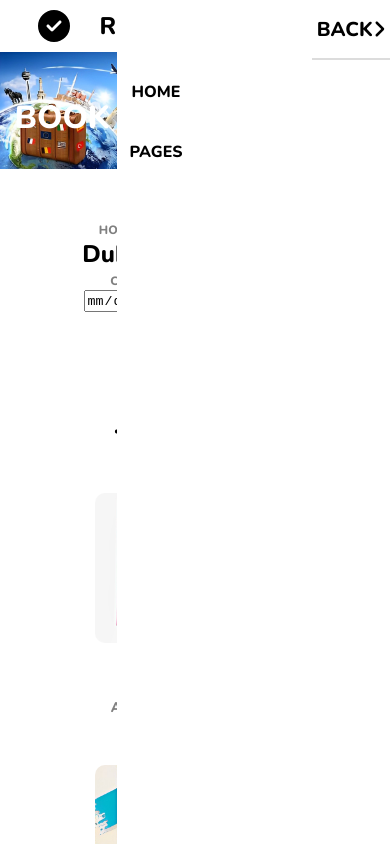
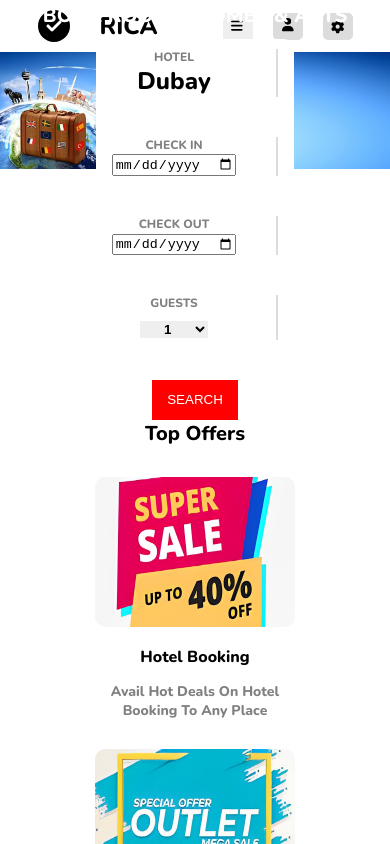
Before and after one commit to Mike2020x/frontend-top-v29-hoteles, a React (Vite) app: page / in a window 390 px wide. Shown: the top 844 px of the page. Built offline with nearby package versions, Linux system fonts and the light colour scheme.

Commit message:
fix: menu mobile it's ready and add some improvements

```diff
--- a/src/components/Titulos/Titulos.jsx
+++ b/src/components/Titulos/Titulos.jsx
@@ -7,19 +7,23 @@ function Titulos() {
       <div className='contenedor__titulos'>
         <h1>BOOK ROOMS, HOMES & APTS</h1>
         <div className='contenedor__titulos--busqueda'>
-                    <div>
+          <div className='contenedor__titulos--box'>
+            <div className='contenedor__titulos--mobileBox'>
+              <div className='contenedor__titulos--border'>
                 <h4>HOTEL</h4>
                 <h2>Dubay</h2>
               </div>
-                    <div>
+              <div className='contenedor__titulos--border'>
                 <h4>CHECK IN</h4>
                 <input type="date" id="checkOut" className="search-for--input" />
               </div>
-                    <div>
+            </div>
+            <div className='contenedor__titulos--mobileBox'>
+              <div className='contenedor__titulos--border'>
                 <h4>CHECK OUT</h4>
                 <input type="date" id="checkIn" className="search-for--input" />
               </div>
-                    <div>
+              <div className='contenedor__titulos--border'>
                 <h4>GUESTS</h4>
                 <select className='cantidad'>
                   <option value="1">1</option>
@@ -27,8 +31,10 @@ function Titulos() {
                   <option value="3">3</option>
                 </select>
               </div>
-                    <div>
+            </div>
+            <div className='contenedor__titulos--box'>
               <button>SEARCH</button>
+            </div>
           </div>
         </div>
       </div>
--- a/src/components/Titulos/Titulos.scss
+++ b/src/components/Titulos/Titulos.scss
@@ -55,4 +55,64 @@
       background-color: red;
     }
   }
+
+  &--box {
+    display: flex;
+    align-items: center;
+    gap: 40px;
   }
+
+  &--mobileBox {
+    display: flex;
+    justify-content: space-around;
+    flex-wrap: wrap;
+    gap: 40px;
+  }
+
+  @media screen and (max-width: 870px) {
+    &--box {
+      display: flex;
+      justify-content: center;
+      flex-wrap: wrap;
+    }
+  }
+
+  @media screen and (max-width: 1120px) {
+    &--busqueda {
+      margin: 0;
+    }
+
+    &--box button {
+      height: 40px;
+
+    }
+
+    &--mobileBox {
+      display: flex;
+      flex-direction: column;
+    }
+  }
+
+  &--border {
+    padding-right: 40px;
+    border-right: 2px solid gainsboro;
+  }
+}
+
+@media screen and (max-width: 1120px) {
+  .contenedor__titulos {
+    display: flex;
+    justify-content: center;
+
+    h1 {
+      font-size: 20px;
+    }
+
+    &--busqueda {
+      width: 51vw;
+      margin: 10px 0;
+      padding: 10px 0;
+      justify-content: space-around;
+    }
+  }
+}
--- a/src/components/navbar/NavBar.jsx
+++ b/src/components/navbar/NavBar.jsx
@@ -4,7 +4,7 @@ import { faBars, faUser, faGear, faCircleCheck, faAngleLeft } from '@fortawesome
 import "./index.scss";
 
 export default function NavBar() {
-  const [showSidebar, setShowSidebar] = useState(false);
+  const [showSidebar, setShowSidebar] = useState(true);
 
   const toggleSidebar = () => {
     setShowSidebar(!showSidebar);
--- a/src/components/navbar/index.scss
+++ b/src/components/navbar/index.scss
@@ -139,6 +139,11 @@
 }
 
 @media screen and (max-width: 650px) {
+
+  h1 {
+    font-size: 20px;
+  }
+
   .nav-bar__buttons--item {
     height: 27px;
     width: 30px;
```
Lines whose indentation alone changed are shown as unchanged.
